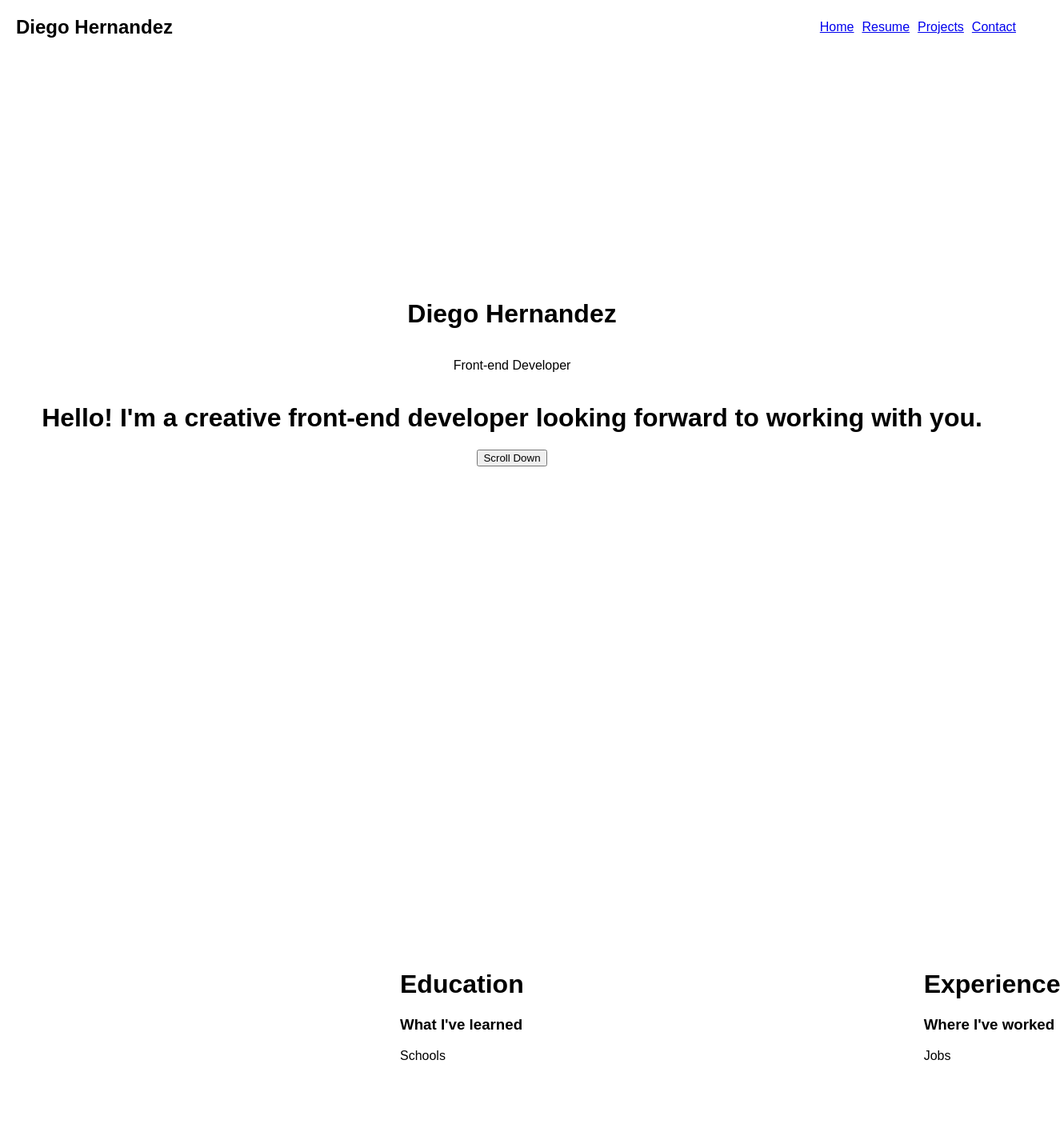
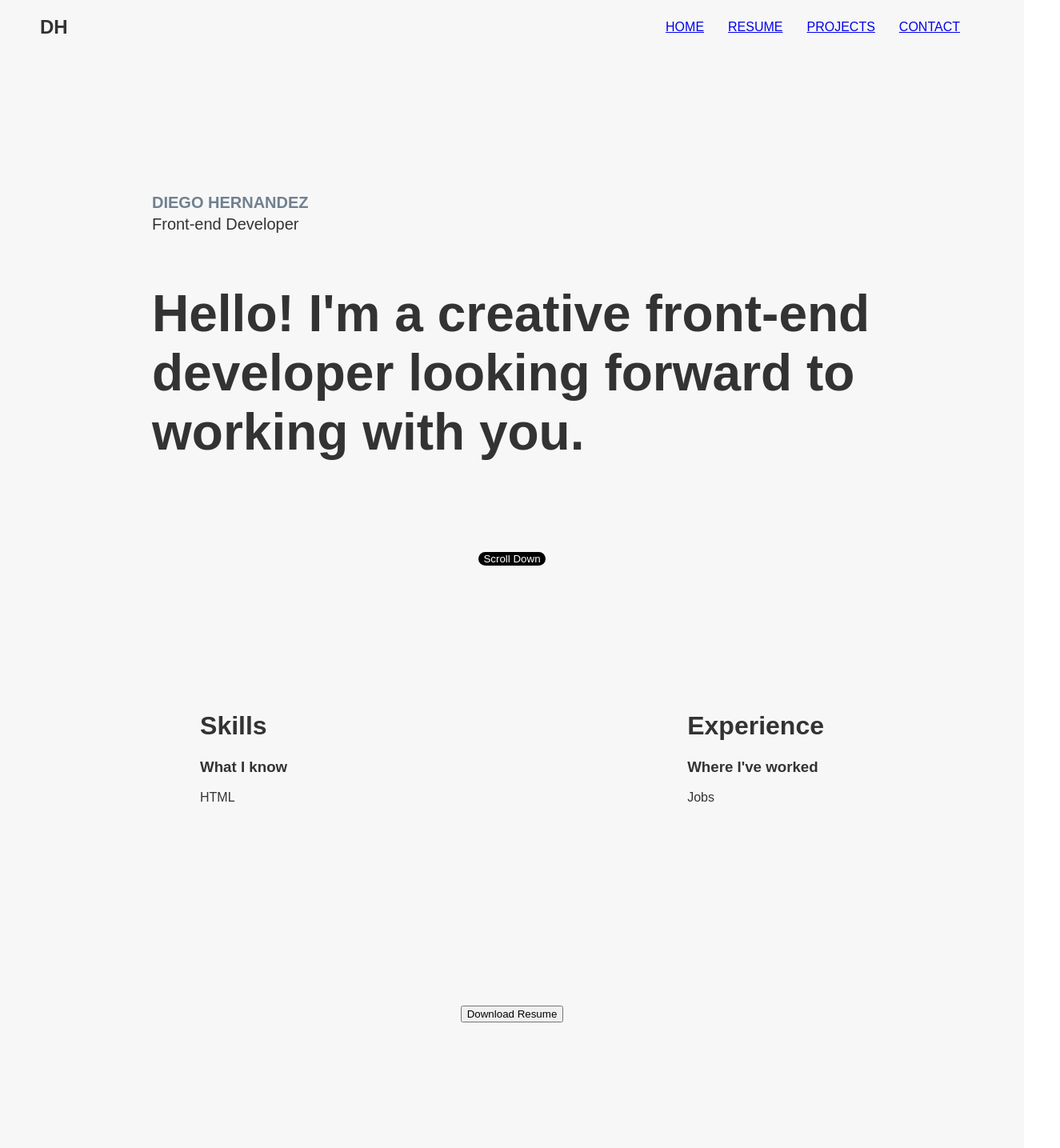
Before and after one commit to dgohdz/my-portfolio, a React (Create React App) app: page / in a window 1280 px wide. Shown: the top 1435 px of the page at 80% size, 1325 px wide, since content can reach past the window. Built offline with nearby package versions, Linux system fonts and the light colour scheme.

Commit message:
working on resume section

```diff
--- a/src/App.css
+++ b/src/App.css
@@ -1,3 +1,5 @@
 .App {
-    font-family: 'Montserrat', sans-serif;
+    font-family: 'Quicksand', sans-serif;
+    background-color:#f7f7f7;
+    color: #333;
 }
--- a/src/components/Header.js
+++ b/src/components/Header.js
@@ -6,7 +6,9 @@ export default class Header extends Component {
     render() {
         return (
             <>
+            <div className="header">
 
+            </div>
             </>
         )
     }
--- a/src/components/NavBar/MenuItems.js
+++ b/src/components/NavBar/MenuItems.js
@@ -1,21 +1,21 @@
 export const MenuItems = [
     {
-        title: 'Home',
+        title: 'HOME',
         url: '#',
         cName: 'nav-links'
     },
     {
-        title: 'Resume',
+        title: 'RESUME',
         url: '#',
         cName: 'nav-links'
     },
     {
-        title: 'Projects',
+        title: 'PROJECTS',
         url: '#',
         cName: 'nav-links'
     },
     {
-        title: 'Contact',
+        title: 'CONTACT',
         url: '#',
         cName: 'nav-links-mobile'
     }
--- a/src/components/NavBar/NavBar.js
+++ b/src/components/NavBar/NavBar.js
@@ -6,7 +6,7 @@ export default class NavBar extends Component {
     render() {
         return (
             <nav className="NavbarItems">
-                <h1 className="navbar-logo">Diego Hernandez</h1>
+                <h1 className="navbar-logo">DH</h1>
                 <ul className="nav-menu">
                     {MenuItems.map((item, index) => {
                         return (
--- a/src/sections/Home.js
+++ b/src/sections/Home.js
@@ -4,12 +4,14 @@ import '../stylesheets/Home.css'
 export default class Home extends Component {
     render() {
         return (
+            <>
             <div className='home-container'>
-                <h1 className='name'>Diego Hernandez</h1>
+                <h1 className='name'>DIEGO HERNANDEZ</h1>
                 <p className='job-title'>Front-end Developer</p>
                 <h1 className='greeting-heading'>Hello! I'm a creative front-end developer looking forward to working with you.</h1>
                 <button className='scroll-button'>Scroll Down</button>
             </div>
+            </>
         )
     }
 }
--- a/src/sections/Resume.js
+++ b/src/sections/Resume.js
@@ -5,11 +5,11 @@ export default class Resume extends Component {
   render() {
     return (
       <>
-      <div className="resume">
+      <div className="resume-container">
         <div className="education">
-          <h1>Education</h1>
-          <h3>What I've learned</h3>
-          <p>Schools</p>
+          <h1>Skills</h1>
+          <h3>What I know</h3>
+          <p>HTML</p>
         </div>
         <div className="experience">
           <h1>Experience</h1>
@@ -17,7 +17,9 @@ export default class Resume extends Component {
           <p>Jobs</p>
         </div>
       </div>
-        <button className="resume-button">Download Resume</button>
+      <div className="button-container">
+      <button className="resume-button">Download Resume</button>
+      </div>
       </>
     )
   }
--- a/src/stylesheets/Home.css
+++ b/src/stylesheets/Home.css
@@ -1,16 +1,31 @@
 .home-container {
   display: flex;
   flex-direction: column;
-  align-items: center;
   justify-content: center;
-  margin-top: auto;
   min-height: 100vh;
+  max-width: 900px;
+  margin: auto;
 }
 
 .name {
-  position: relative;
+  font-size: 20px;
+  color:slategray;
 }
 
 .job-title {
+  font-size: 20px;
+  margin-top: -10px;
+}
 
+.greeting-heading {
+    font-size: 64px;
+  }
+
+.scroll-button {
+  align-self: center;
+  margin-top: 70px;
+  border-radius: 100px;
+  color: white;
+  background-color: black;
+  border: 0px;
 }
--- a/src/stylesheets/NavBar.css
+++ b/src/stylesheets/NavBar.css
@@ -5,22 +5,27 @@
     flex-grow: 1;
     flex-shrink: 1;
     flex-basis: 0%;
+    margin-right: 50px;
+    text-decoration: none;
+    font-style: normal;
   }
 
   .NavbarItems:medium {
     background-color: white;
+    text-decoration: none;
+    font-style: normal;
   }
 
 .navbar-logo {
     justify-self: start;
-    margin-left: 20px;
+    margin-left: 50px;
     cursor: pointer;
 }
 
 .nav-menu {
     display: grid;
     grid-template-columns: repeat(5, auto);
-    grid-gap: 10px;
+    grid-gap: 30px;
     list-style: none;
     text-align: center;
     width: 70vw;
--- a/src/stylesheets/Resume.css
+++ b/src/stylesheets/Resume.css
@@ -1,24 +1,25 @@
-.resume {
+.resume-container {
     display: flex;
-    flex-direction:row;
-    align-items: center;
-    /* justify-content: center; */
+    flex-direction: row;
+    flex-wrap: wrap;
+    justify-content: space-around;
     min-height: 100vh;
 }
 
-.education {
-    position: relative;
-    margin-left: 500px;
-}
-.experience {
-    position: relative;
-    margin-left: 500px;
+.button-container {
+    display: flex;
+    flex-direction: column;
+    justify-content: center;
 }
 
 .resume-button {
-    display: flex;
-    flex-direction: column;
-    align-items: center;
-    justify-content: center;
-    margin: -200px auto;
+    align-self: center;
+    margin-top: -800px;
 }
+
+/* .education {
+} */
+/* .experience {
+    position: relative;
+    margin-left: 500px;
+}*/
```
